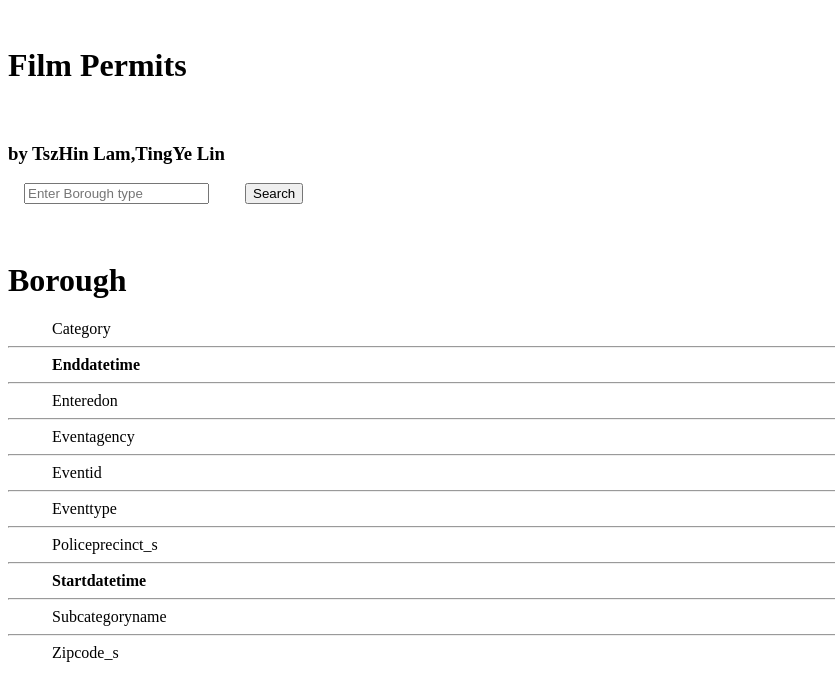
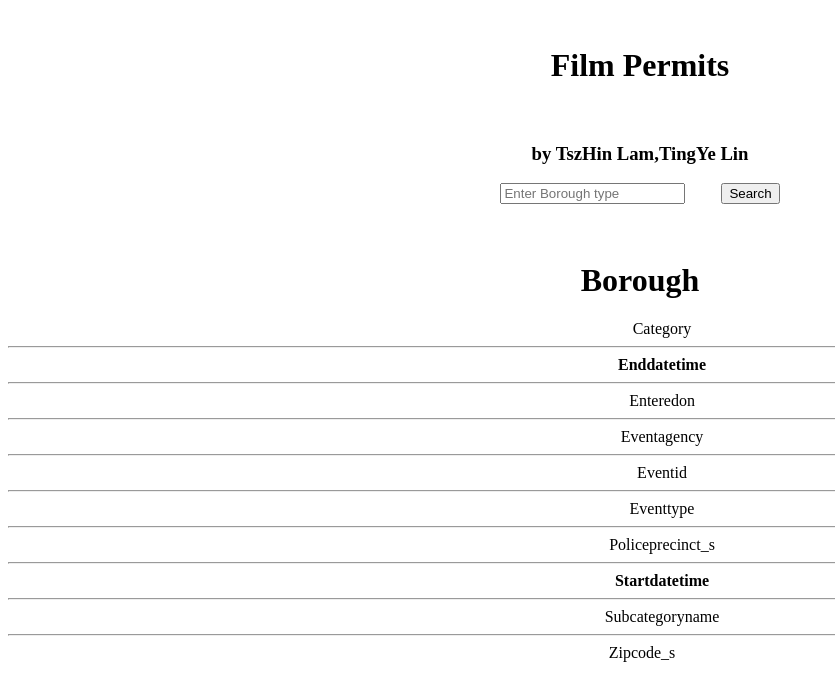
Before and after one commit to tlin1563/-project, a plain HTML site: page index.htm in a window 1280 px wide. Shown: the whole page, without its empty margins (0-835 px from the left). Drawn offline with nearby package versions, Linux system fonts and the light colour scheme; no server answers.

Commit message:
Update index.htm

```diff
--- a/index.htm
+++ b/index.htm
@@ -131,7 +131,7 @@
 
     </script>
 <body onload="loadJSON()">
-<h1>Film Permits</h1>
+<center><h1>Film Permits</h1>
     <h3>by TszHin Lam,TingYe Lin</h3>
 
     <input type="text" id="borough" placeholder="Enter Borough type">
@@ -152,6 +152,7 @@
           <d>  Zipcode_s  </d>
         </div>
     </div>
+ </center>
 </body>
 
 </html>
```
